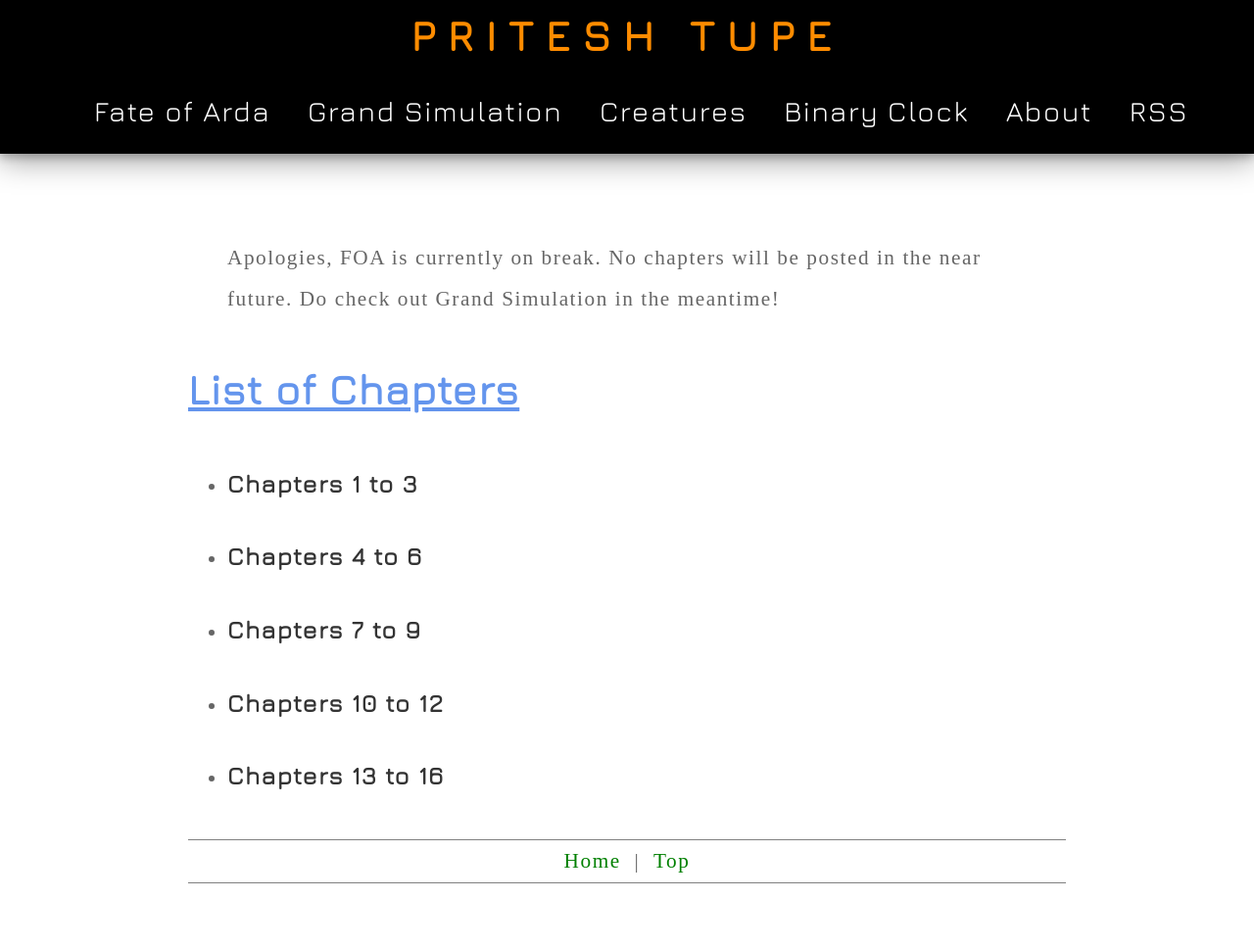
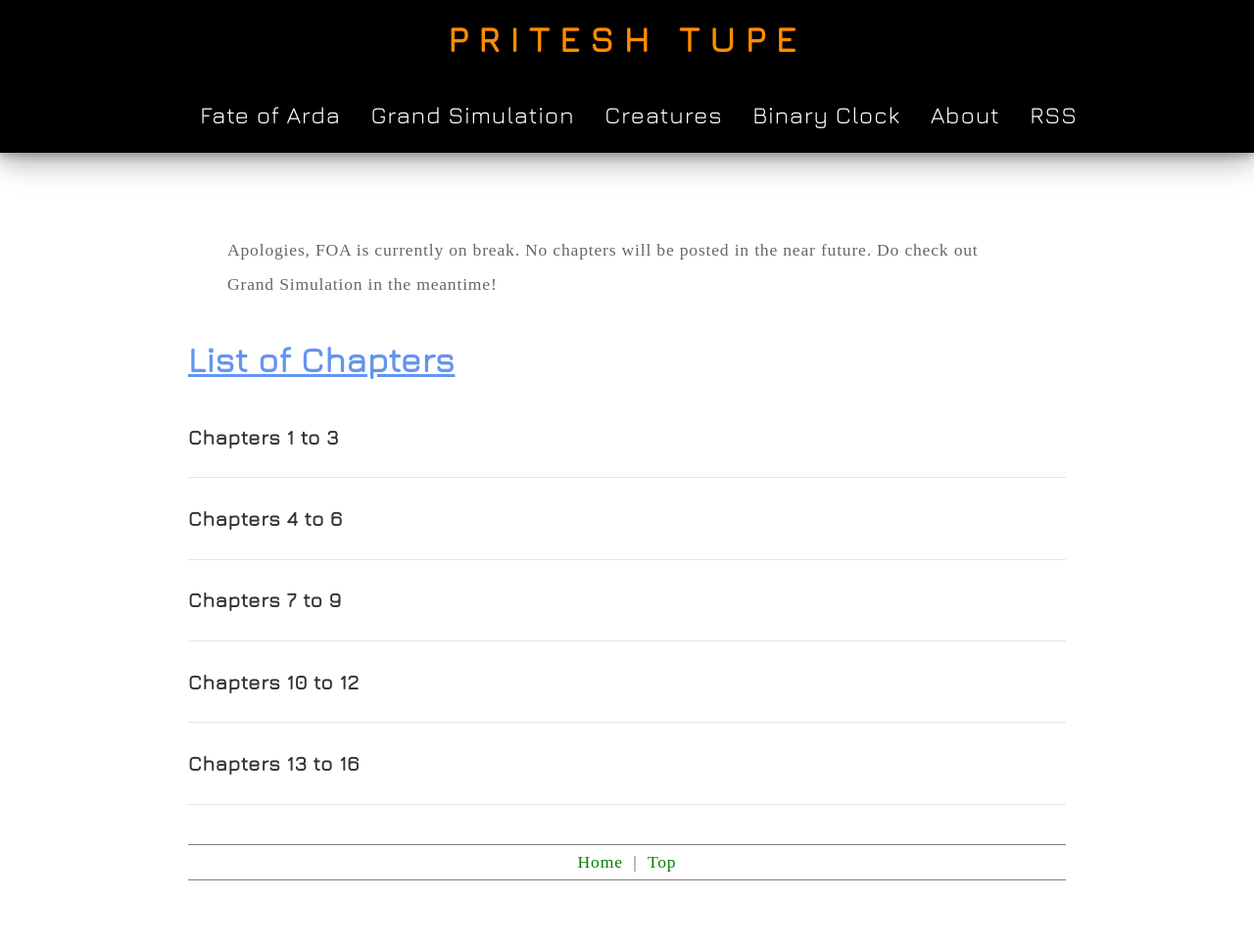
Before and after one commit to EMPAT94/empat94.github.io, a Jekyll site: the page built from foa.html, in a window 1280 px wide. Shown: the whole page at 98% size. Built offline with Jekyll 4.4.1, drawn with Linux system fonts in a browser that asks for light colours; some web fonts are replaced; comment, search, counter and statistics services are not loaded.

Commit message:
Changed post list and font size

```diff
--- a/_sass/main.scss
+++ b/_sass/main.scss
@@ -7,9 +7,8 @@ body {
   max-width: 100%;
   margin: 0px;
   padding: 0px;
-  font-size: 1.099rem;
-  line-height: 1.4em;
-  letter-spacing: 0.08em;
+  font-size: 1rem;
+  letter-spacing: 0.05em;
   color: #666;
   font-family: 'Gentium Basic', serif;
 }
@@ -22,9 +21,11 @@ a {
 code {
   padding: 1em;
   font-size: 0.8em;
+  letter-spacing: 0;
   display: inline-block;
   font-family: 'Courier New', Courier, monospace;
-  background-color: #eeeeee;
+  background-color: rgba(0,0,0,0.9);
+  color: lightgreen;
   overflow-x: scroll;
 }
 
@@ -181,6 +182,13 @@ nav {
   padding: 5% 15% 5% 15%;
 
   .postList {
+    padding-left: 0;
+
+    li {
+      list-style: none;
+      border-bottom: 0.1px solid rgba(0,0,0,0.1);
+    }
+
     a {
       color: rgba(0, 0, 0, 0.8);
     }
@@ -189,6 +197,11 @@ nav {
       text-shadow: 0 4px 8px 0 rgba(0, 0, 0, 0.2), 0 6px 20px 0 rgba(0, 0, 0, 0.19);
       color: cornflowerblue;
     }
+
+    .subtle {
+      font-size: 0.7em;
+    }
+
   }
 }
 
```
Also changed, not shown: index.html (+5 -2 lines).
